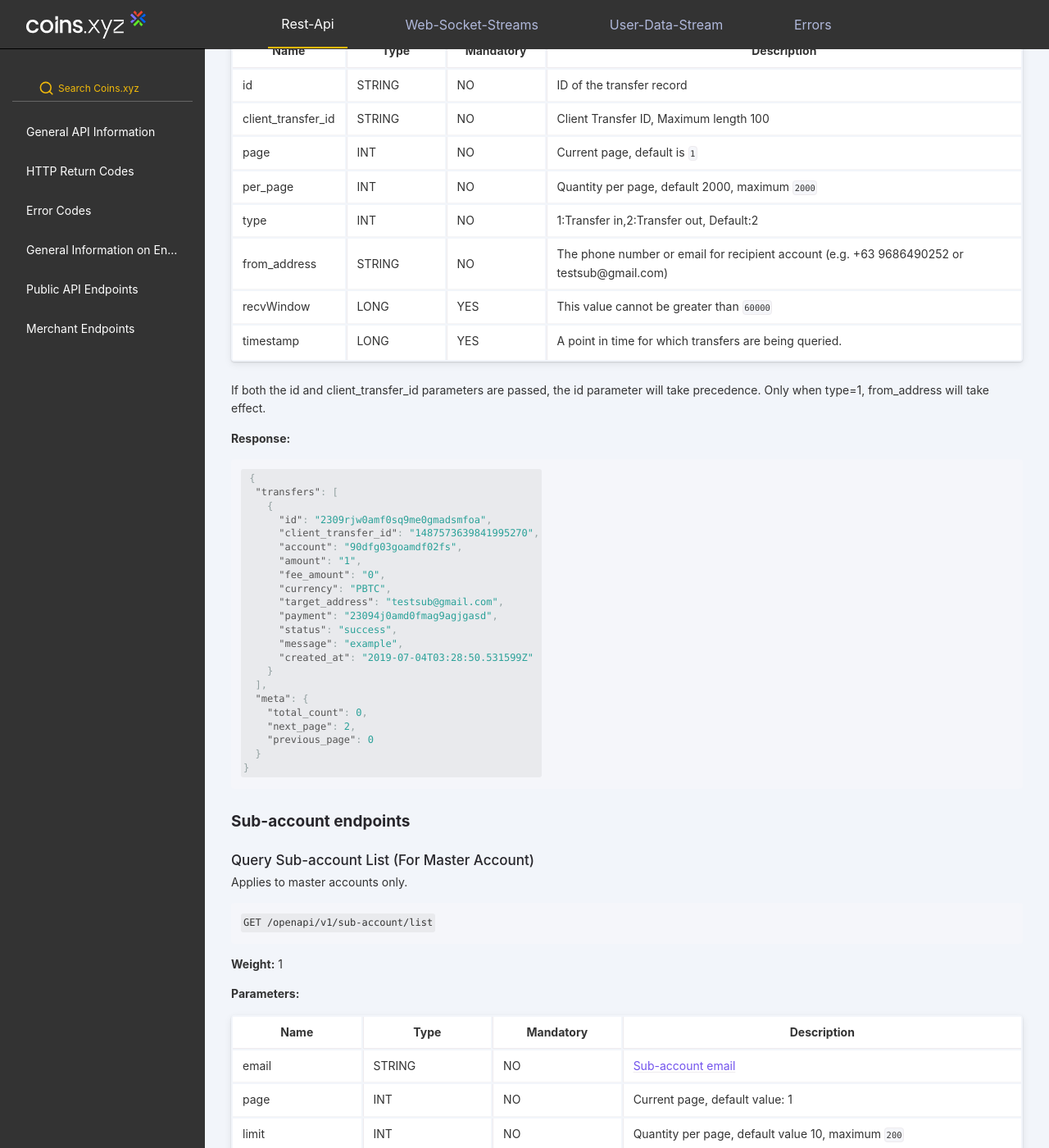
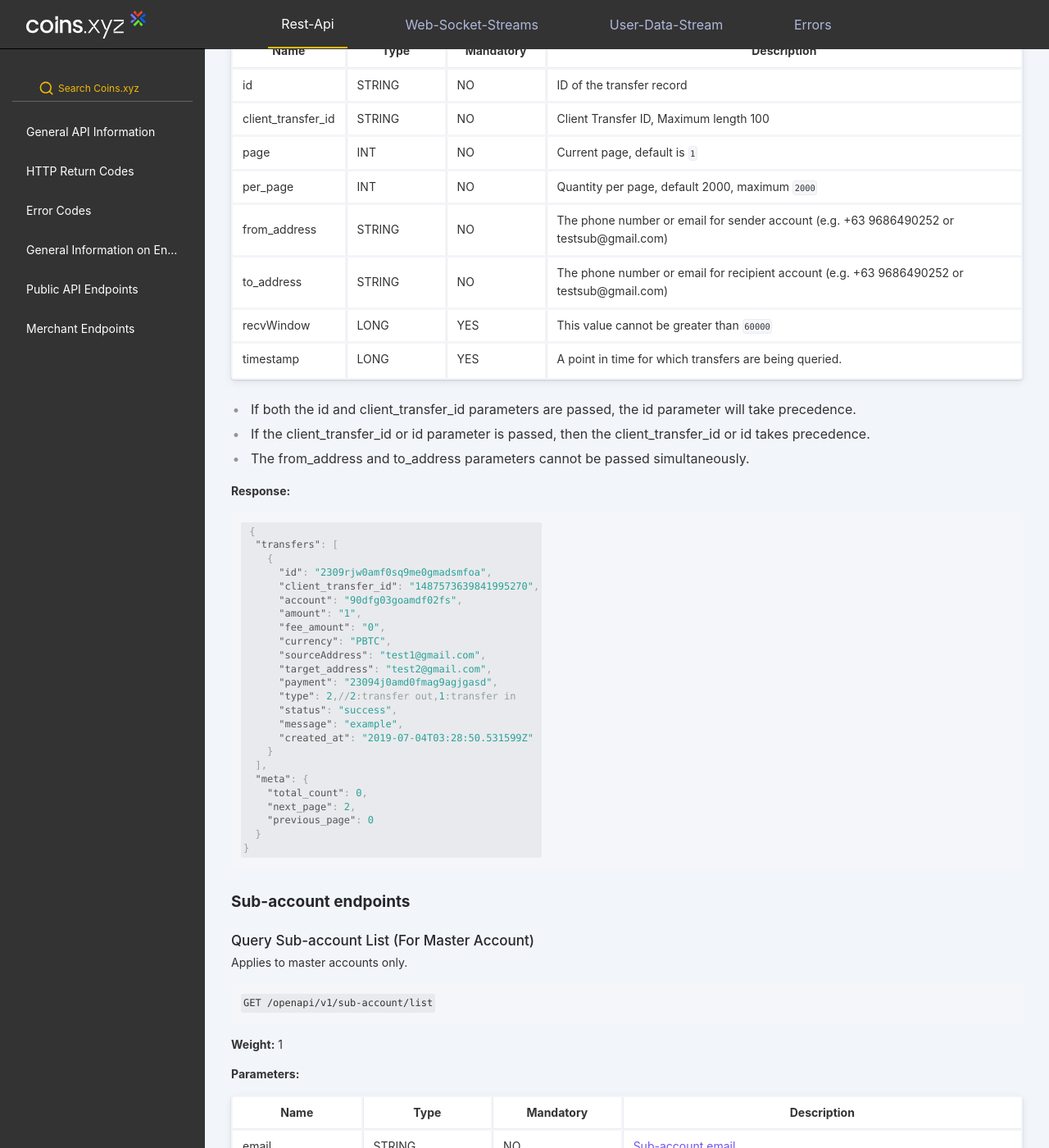
Before and after one commit to coins-docs/xyz, a Jekyll site: the page built from docs/rest-api.md, in a window 1280 px wide and 1400 px high, scrolled down 45478 px. Shown: the whole window at 82% size. Built offline with Jekyll 4.4.1, drawn with Linux system fonts in a browser that asks for light colours.

Commit message:
P2P增加查询参数

````diff
--- a/docs/rest-api.md
+++ b/docs/rest-api.md
@@ -2355,13 +2355,14 @@ id      | STRING | NO    | ID of the transfer record
 client_transfer_id| STRING | NO | Client Transfer ID, Maximum length 100
 page    | INT | NO | Current page, default is `1`
 per_page    | INT | NO | Quantity per page, default 2000, maximum `2000`
-type  | INT | NO | 1:Transfer in,2:Transfer out, Default:2
-from_address |STRING|NO| The phone number or email for recipient account (e.g. +63 9686490252 or testsub@gmail.com)
+from_address |STRING|NO| The phone number or email for sender account (e.g. +63 9686490252 or testsub@gmail.com)
+to_address  |STRING|NO| The phone number or email for recipient account (e.g. +63 9686490252 or testsub@gmail.com)
 recvWindow | LONG  | YES    | This value cannot be greater than `60000`
 timestamp     | LONG  | YES    | A point in time for which transfers are being queried.
 
-If both the id and client_transfer_id parameters are passed, the id parameter will take precedence.
-Only when type=1, from_address will take effect.
+- If both the id and client_transfer_id parameters are passed, the id parameter will take precedence.
+- If the client_transfer_id or id parameter is passed, then the client_transfer_id or id takes precedence.
+- The from_address and to_address parameters cannot be passed simultaneously.
 
 **Response:**
 ```json
@@ -2374,8 +2375,10 @@ Only when type=1, from_address will take effect.
       "amount": "1",
       "fee_amount": "0",
       "currency": "PBTC",
-      "target_address": "testsub@gmail.com",
+      "sourceAddress": "test1@gmail.com",
+      "target_address": "test2@gmail.com",
       "payment": "23094j0amd0fmag9agjgasd",
+      "type": 2,//2:transfer out,1:transfer in
       "status": "success",
       "message": "example",
       "created_at": "2019-07-04T03:28:50.531599Z"
````
Also changed, not shown: Gemfile.lock.
